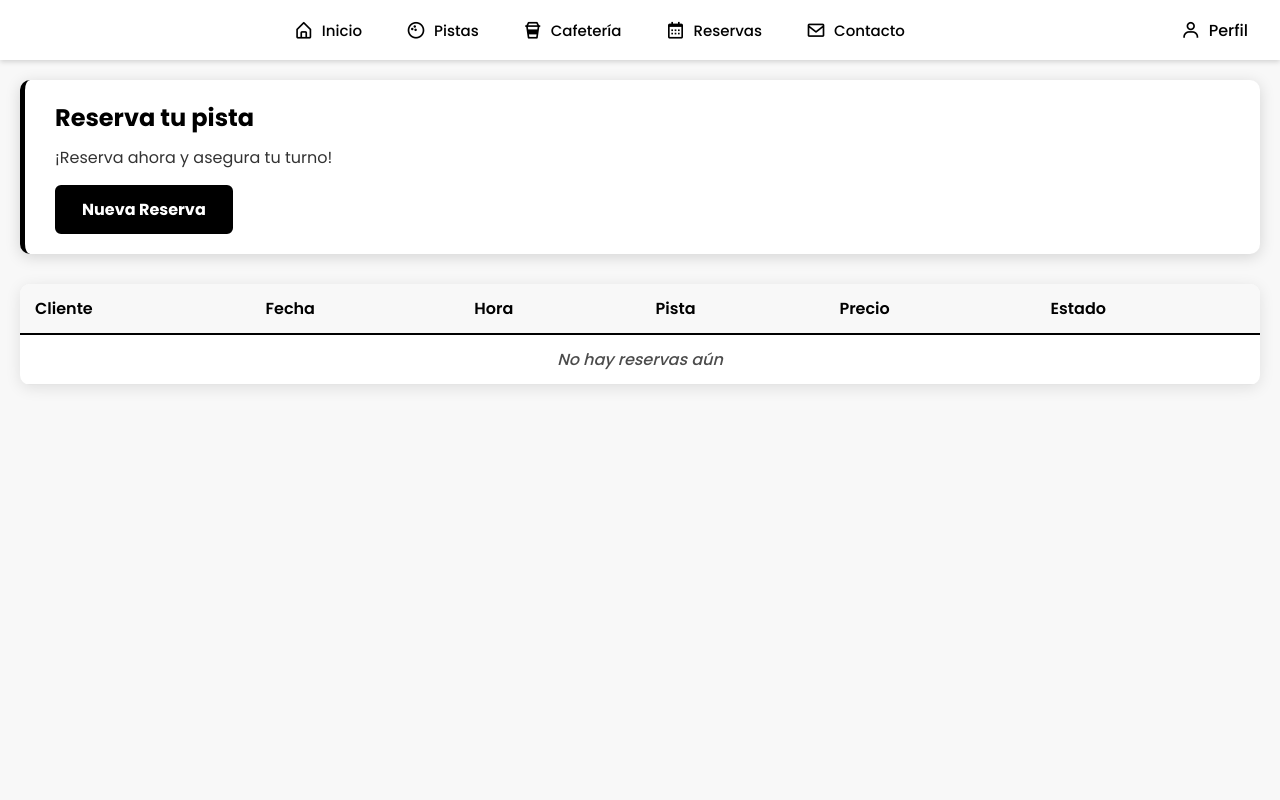
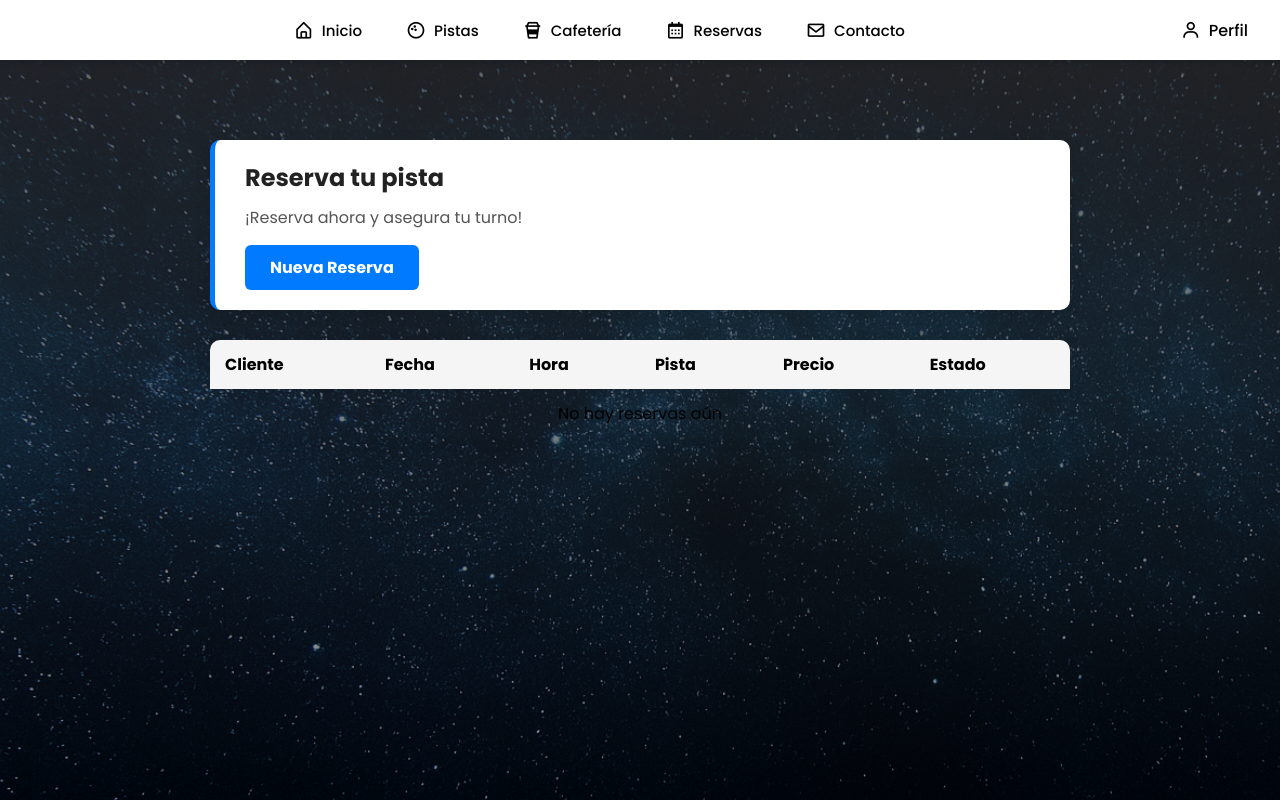
Before and after one commit to Villada-PG3/trabajo-practico-integrador-centro-bowling, a Django app: page /reserva/ in a window 1280 px wide. Run offline with Django 5.2, Linux system fonts and the light colour scheme; the visitor is signed in with stand-in values (Sample User, id 1); data that the repository does not hold is empty.

Commit message:
Todo estrellado

```diff
--- a/bowling/bowl/static/bowl/navbar.css
+++ b/bowling/bowl/static/bowl/navbar.css
@@ -31,7 +31,12 @@ a {
 
 body {
     min-height: 100vh;
-    background-color: var(--body-color);
+    background:
+        linear-gradient(rgba(46, 46, 46, 0.75), rgba(0, 0, 0, 0.4)),
+        url("/static/bowl/imagenes/espaciooo.png") repeat-x;
+    background-size: auto 100%;
+    background-attachment: fixed;
+    background-color: var(--body-color); /* Fallback si no carga la imagen */
     transition: var(--tran-05);
 }
 
@@ -240,9 +245,9 @@ body.dark {
     position: relative;
     top: 60px;
     left: 0;
-    height: calc(100vh - 60px);
+    min-height: calc(100vh - 60px);
     width: 100%;
-    background-color: var(--body-color);
+    background: transparent; /* Deja ver el fondo estrellado global */
     transition: var(--tran-05);
     padding: 20px;
 }
--- a/bowling/bowl/static/bowl/reserva.css
+++ b/bowling/bowl/static/bowl/reserva.css
@@ -1,4 +1,3 @@
-<<<<<<< HEAD
 /* Contenedor principal */
 .reserva-container {
     max-width: 900px;
@@ -94,160 +93,3 @@ body.dark-mode .tabla-reservas thead {
 body.dark-mode .tabla-reservas tbody tr:nth-child(even) {
     background-color: #3a3a3a;
 }
-=======
-/* Contenedor principal */
-.reserva-container {
-    max-width: 900px;
-    margin: 40px auto;
-    padding: 20px;
-}
-
-/* Bloque de información inicial */
-.reserva-info {
-    background-color: var(--navbar-color);     /* Usando variable */
-    border-left: 5px solid var(--primary-color); /* Usando variable */
-    padding: 20px 30px;
-    border-radius: 10px;
-    box-shadow: 0 3px 15px rgba(0,0,0,0.15);
-    margin-bottom: 30px;
-    text-align: left;
-    transition: var(--tran-05);                /* Transición suave */
-}
-
-.reserva-info h2 {
-    margin: 0 0 10px 0;
-    font-size: 24px;
-    color: var(--text-color);                  /* Usando variable */
-}
-
-.reserva-info p {
-    margin: 0 0 15px 0;
-    color: var(--text-color);                  /* Usando variable */
-    font-size: 16px;
-    opacity: 0.8;                             /* Texto un poco más suave */
-}
-
-/* Botón principal */
-.btn-reservar {
-    display: inline-block;
-    padding: 10px 25px;
-    background-color: var(--primary-color);    /* Usando variable */
-    color: #ffffff;                           /* Blanco fijo para contraste */
-    border-radius: 6px;
-    text-decoration: none;
-    font-weight: bold;
-    transition: all 0.3s ease;
-    border: 2px solid var(--primary-color);    /* Borde del mismo color */
-}
-
-.btn-reservar:hover {
-    background-color: transparent;
-    color: var(--primary-color);               /* Color primario en hover */
-    transform: translateY(-2px);
-    box-shadow: 0 4px 8px rgba(0,0,0,0.2);
-}
-
-/* Tabla de reservas */
-.tabla-reservas table {
-    width: 100%;
-    border-collapse: collapse;
-    box-shadow: 0 3px 15px rgba(0,0,0,0.1);
-    border-radius: 10px;
-    overflow: hidden;
-    background-color: var(--navbar-color);     /* Usando variable */
-    transition: var(--tran-05);               /* Transición suave */
-}
-
-.tabla-reservas th, .tabla-reservas td {
-    padding: 12px 15px;
-    text-align: left;
-    color: var(--text-color);                  /* Usando variable */
-    transition: var(--tran-05);               /* Transición suave */
-}
-
-.tabla-reservas thead {
-    background-color: var(--body-color);       /* Gris claro de cafetería */
-    border-bottom: 2px solid var(--primary-color);
-}
-
-.tabla-reservas th {
-    font-weight: 600;
-    color: var(--text-color);                  /* Usando variable */
-}
-
-.tabla-reservas tbody tr {
-    border-bottom: 1px solid rgba(0,0,0,0.1);
-    transition: background-color 0.3s ease;
-}
-
-.tabla-reservas tbody tr:hover {
-    background-color: rgba(0,0,0,0.05);       /* Efecto hover sutil */
-}
-
-.tabla-reservas tbody tr:nth-child(even) {
-    background-color: rgba(0,0,0,0.02);       /* Filas pares muy sutiles */
-}
-
-.tabla-reservas tbody tr:nth-child(even):hover {
-    background-color: rgba(0,0,0,0.08);       /* Hover en filas pares */
-}
-
-/* Estado de las reservas (puedes personalizar según tus estados) */
-.tabla-reservas td:last-child {
-    font-weight: 500;
-}
-
-/* Texto cuando no hay reservas */
-.tabla-reservas tbody tr td[colspan="6"] {
-    text-align: center;
-    color: var(--text-color);
-    opacity: 0.7;
-    font-style: italic;
-}
-
-/* ===== MODOS CLARO/OSCURO AUTOMÁTICOS ===== */
-/* Ya no necesitamos definir manualmente los estilos dark mode */
-/* porque las variables CSS se encargan automáticamente */
-
-/* Responsive */
-@media (max-width: 768px) {
-    .reserva-container {
-        margin: 20px auto;
-        padding: 15px;
-    }
-
-    .reserva-info {
-        padding: 15px 20px;
-        text-align: center;
-    }
-
-    .tabla-reservas {
-        overflow-x: auto;
-    }
-
-    .tabla-reservas table {
-        min-width: 600px;
-    }
-
-    .tabla-reservas th,
-    .tabla-reservas td {
-        padding: 8px 10px;
-        font-size: 14px;
-    }
-}
-
-@media (max-width: 480px) {
-    .reserva-info h2 {
-        font-size: 20px;
-    }
-
-    .reserva-info p {
-        font-size: 14px;
-    }
-
-    .btn-reservar {
-        padding: 8px 20px;
-        font-size: 14px;
-    }
-}
->>>>>>> f15d8a83d7642d7c398b0061ff5b68592723d23d
```
Also changed, not shown: bowling/bowl/static/bowl/inicio.css (+18 -23 lines).
